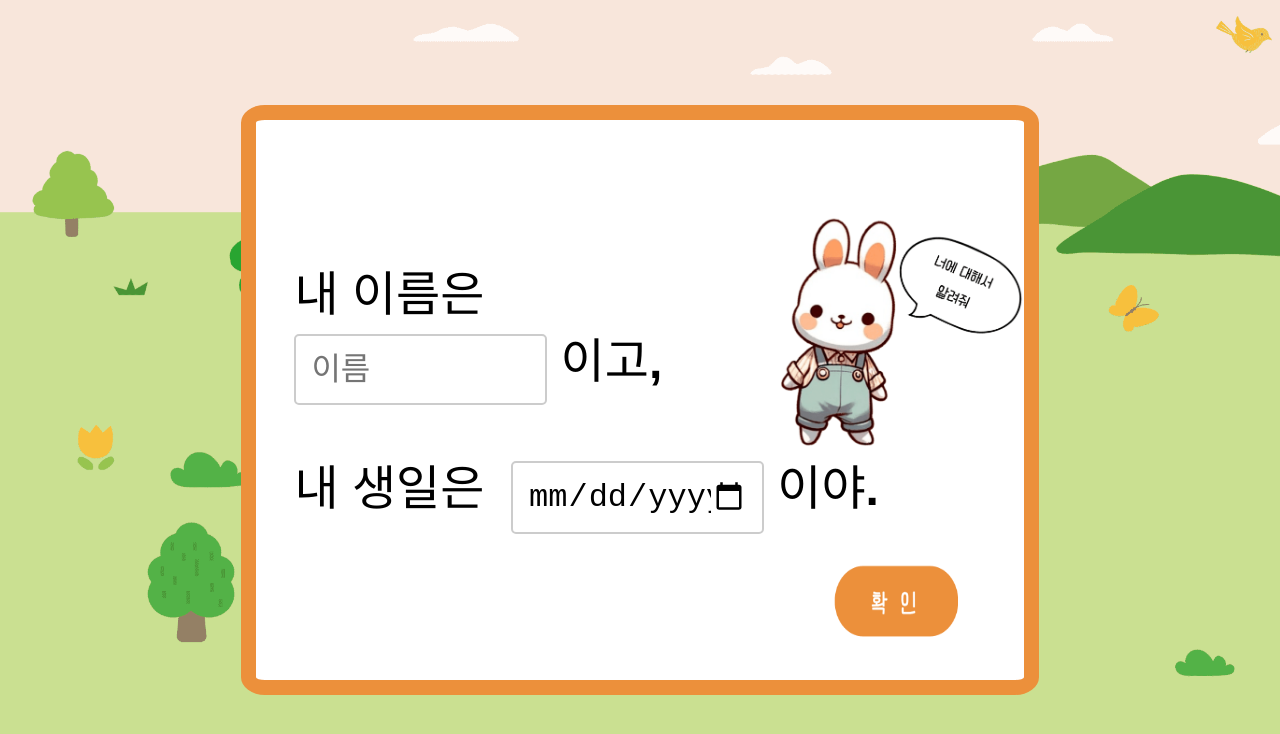
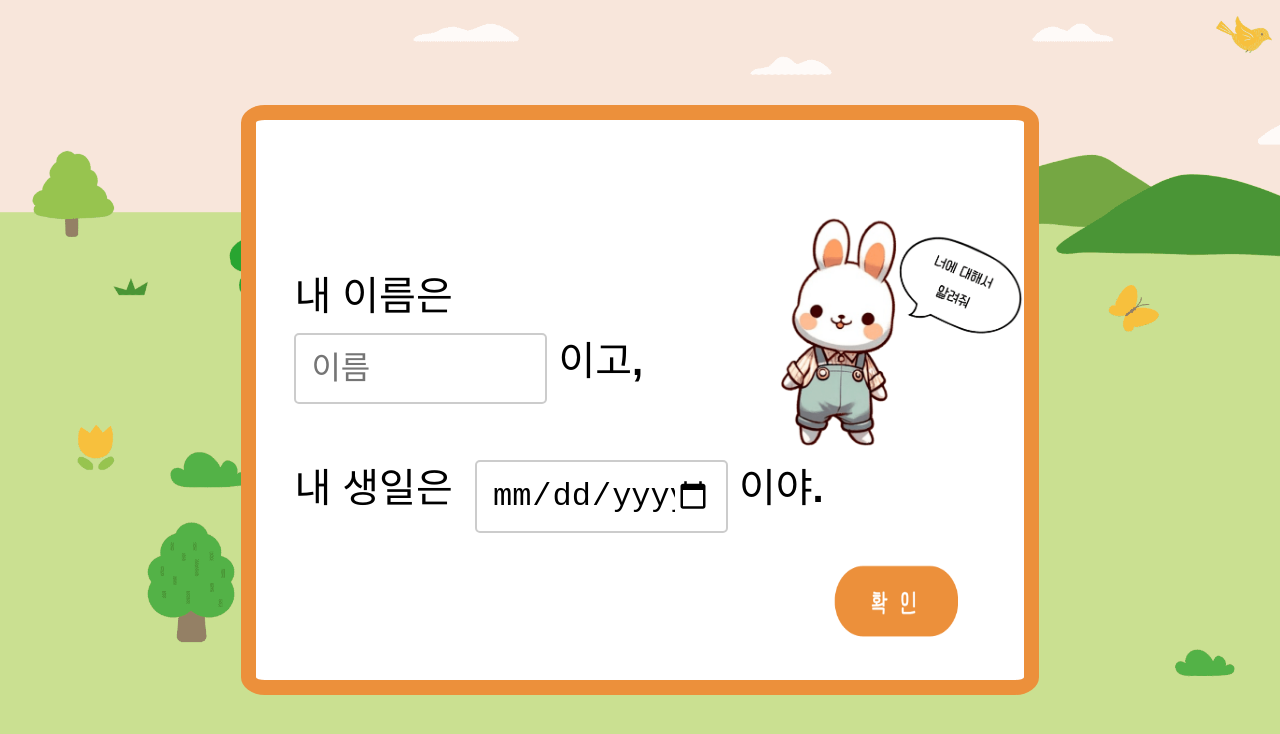
Before and after one commit to KimDohaAcc/Toby-carrot-garden, a React (Vite) app in the folder frontend/toby/: page /signplus in a window 1280 px wide. Shown: the top 734 px of the page. Built offline with nearby package versions, Linux system fonts and the light colour scheme; a web font is replaced by a local one.

Commit message:
:art: Feat: 비밀번호 모달창

```diff
--- a/frontend/toby/src/pages/UserInfoForm.tsx
+++ b/frontend/toby/src/pages/UserInfoForm.tsx
@@ -52,7 +52,7 @@ const PasswordInputInline = styled.input`
   vertical-align: top;
   width: calc(50%);
   margin-bottom: 10px;
-  align-self: center;
+  align-self: left;
   font-size: 2.5vh;
   overflow: hidden;
   object-fit: contain;
@@ -90,7 +90,7 @@ const SubText = styled.span`
 const Text = styled.span`
   overflow: hidden;
   object-fit: contain;
-  font-size: 6vh;
+  font-size: 5vh;
   text-align: left;
 `;
 
```
